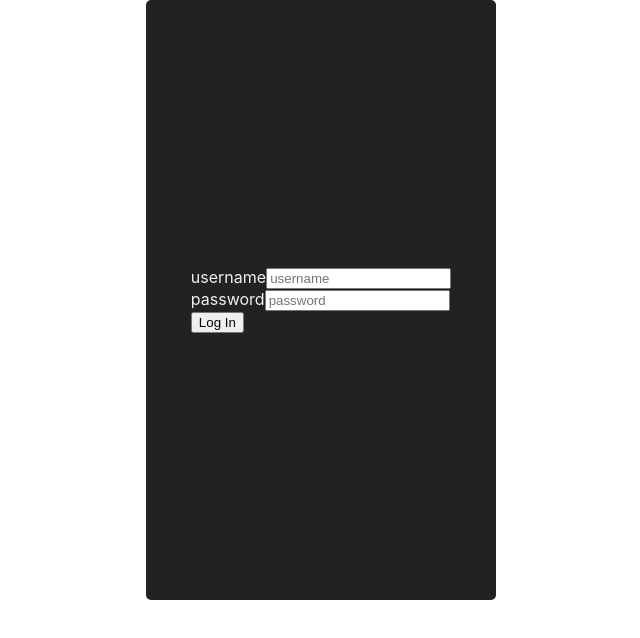
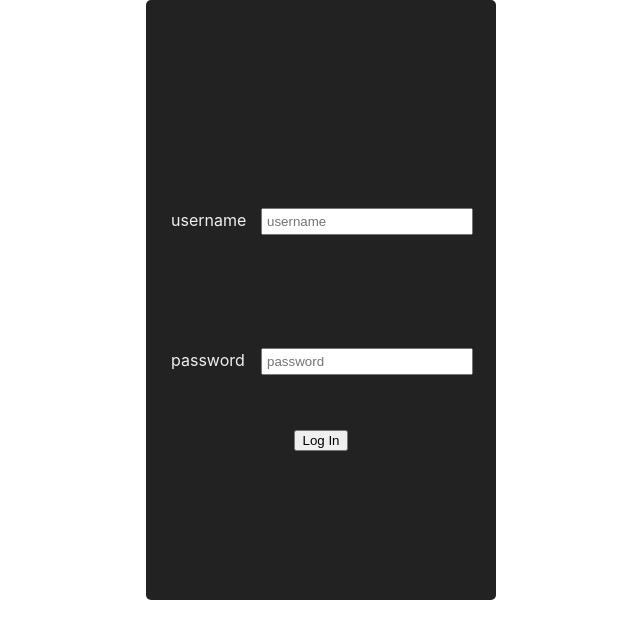
Before and after one commit to AVX00/red-social-alberto-vidal, a React (Create React App) app: page /login in a window 1280 px wide. Shown: the top 638 px of the page, without its empty margins (319-959 px from the left). Built offline with nearby package versions, Linux system fonts and the light colour scheme.

Commit message:
styled UserForm

```diff
--- a/src/App.js
+++ b/src/App.js
@@ -1,5 +1,4 @@
 import { Navigate, Route, Routes } from "react-router-dom";
-import UserForm from "./components/UserForm";
 import UserFormPage from "./pages/UserFormPage";
 
 function App() {
--- a/src/components/UserForm.js
+++ b/src/components/UserForm.js
@@ -1,5 +1,29 @@
 import { useState } from "react";
+import styled from "styled-components";
 import useUser from "../hooks/useUser";
+
+const Form = styled.form`
+  box-sizing: border-box;
+  width: 340px;
+  display: flex;
+  justify-content: center;
+  align-items: center;
+  flex-wrap: wrap;
+  & .form-group {
+    width: 100%;
+    & label {
+      line-height: 100px;
+      margin: 20px;
+      width: 70px;
+      display: inline-block;
+    }
+
+    & input {
+      padding: 4px;
+      width: 200px;
+    }
+  }
+`;
 
 const UserForm = ({ isLogin }) => {
   const { loginUser } = useUser();
@@ -28,7 +52,7 @@ const UserForm = ({ isLogin }) => {
     actionOnSubmit(formData);
   };
   return (
-    <form onSubmit={onSubmit}>
+    <Form onSubmit={onSubmit}>
       <div className="form-group">
         <label htmlFor="username">username</label>
         <input
@@ -68,7 +92,7 @@ const UserForm = ({ isLogin }) => {
         />
       </div>
       <button type="submit">{isLogin ? "Log In" : "Sign in"}</button>
-    </form>
+    </Form>
   );
 };
 
```
